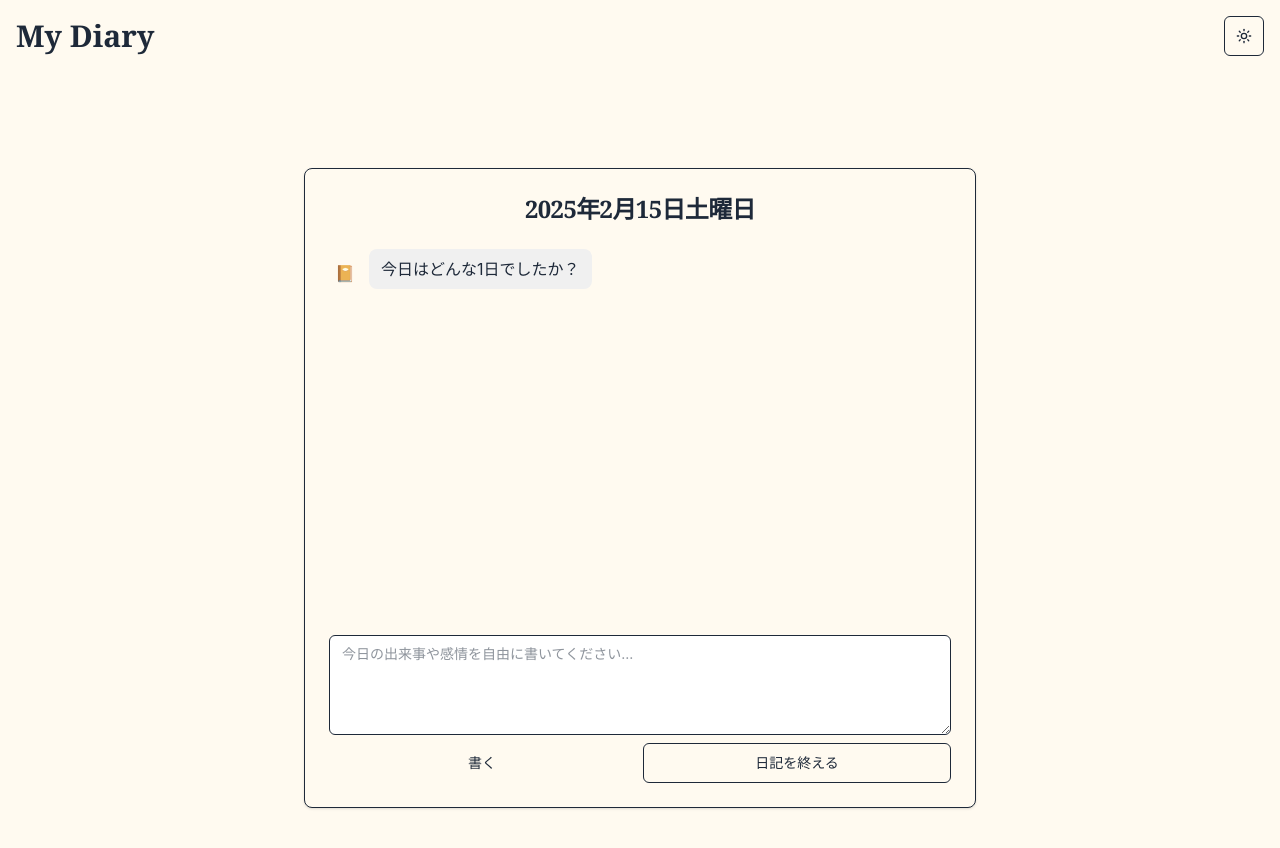
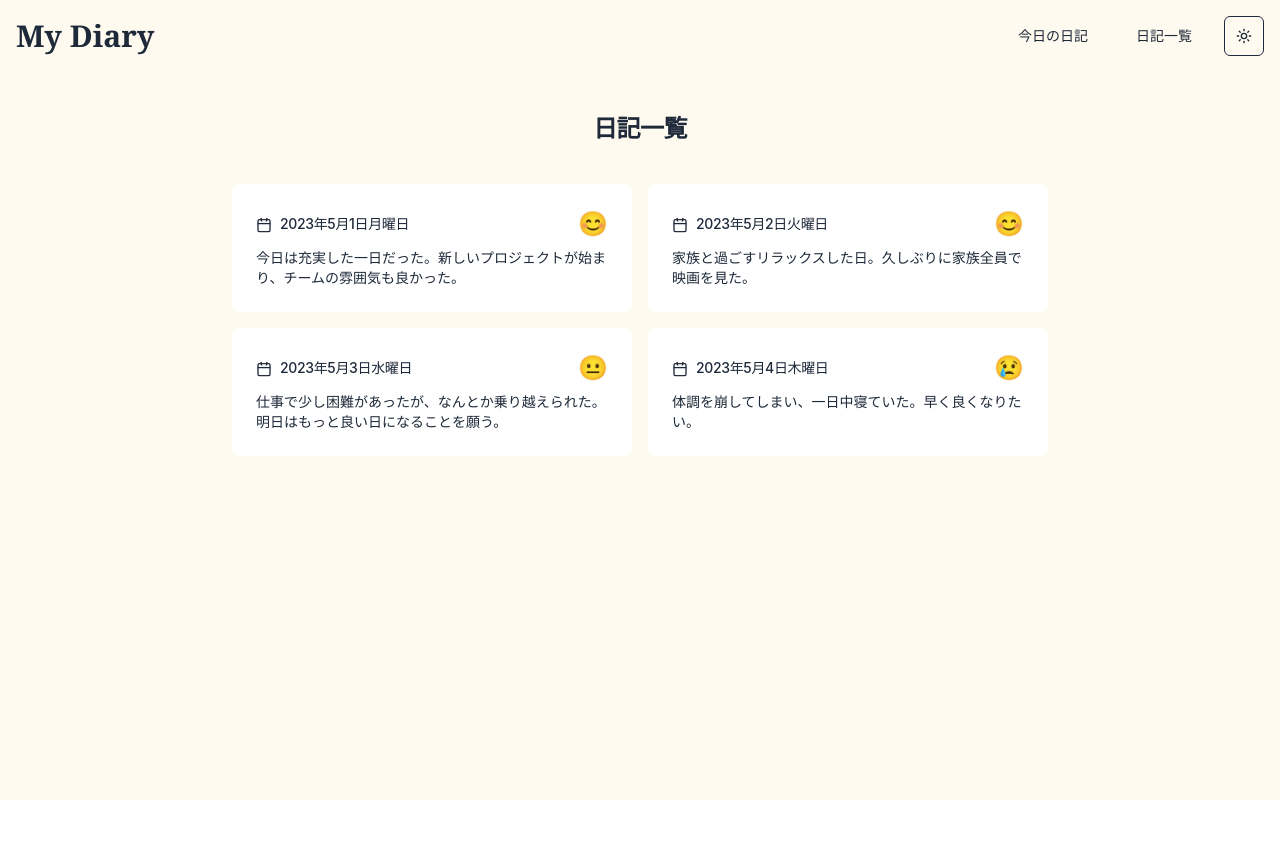
Before and after one commit to Uki884/chat-diary, a Next.js app: page / in a window 1280 px wide. Shown: the top 848 px of the page. After the commit the page ends 800 px from the top, so only its background shows below. Built offline with nearby package versions, Linux system fonts and the light colour scheme.

Commit message:
Add Radix UI Dialog, update layout, and enhance diary history view

```diff
--- a/package.json
+++ b/package.json
@@ -3,13 +3,14 @@
   "version": "0.1.0",
   "private": true,
   "scripts": {
-    "dev": "next dev --turbopack",
+    "dev": "next dev --turbopack -p 3001",
     "build": "next build",
     "start": "next start",
     "lint": "next lint"
   },
   "dependencies": {
     "@radix-ui/react-avatar": "1.1.3",
+    "@radix-ui/react-dialog": "1.1.6",
     "@radix-ui/react-dropdown-menu": "2.1.6",
     "@radix-ui/react-scroll-area": "1.2.3",
     "@radix-ui/react-slot": "1.1.2",
--- a/src/app/layout.tsx
+++ b/src/app/layout.tsx
@@ -1,27 +1,43 @@
-import type React from "react"
-import { ThemeProvider } from "@/components/themeProvider"
+import "./globals.css";
+
+import type React from "react";
+import Link from "next/link";
+import { ThemeProvider } from "@/components/themeProvider";
 import { ModeToggle } from "@/components/mode-toggle";
-import "./globals.css";
+import { Button } from "@/components/ui/button";
 
 export default function RootLayout({
   children,
 }: {
-  children: React.ReactNode
+  children: React.ReactNode;
 }) {
   return (
     <html lang="ja" suppressHydrationWarning>
       <head />
       <body>
-        <ThemeProvider attribute="class" defaultTheme="system" enableSystem disableTransitionOnChange>
+        <ThemeProvider
+          attribute="class"
+          defaultTheme="system"
+          enableSystem
+          disableTransitionOnChange
+        >
           <div className="min-h-screen bg-[#fffaf0] dark:bg-gray-900 text-gray-800 dark:text-white">
             <header className="container mx-auto p-4 flex justify-between items-center">
               <h1 className="text-3xl font-serif font-bold">My Diary</h1>
-              <ModeToggle />
+              <nav className="flex items-center space-x-4">
+                <Link href="/today">
+                  <Button variant="ghost">今日の日記</Button>
+                </Link>
+                <Link href="/">
+                  <Button variant="ghost">日記一覧</Button>
+                </Link>
+                <ModeToggle />
+              </nav>
             </header>
             <main className="container mx-auto p-4">{children}</main>
           </div>
         </ThemeProvider>
       </body>
     </html>
-  )
+  );
 }
--- a/src/app/page.tsx
+++ b/src/app/page.tsx
@@ -1,9 +1,5 @@
-import TodaysDiary from "@/components/TodaysDiary"
+import DiaryHistory from "@/components/DiaryHistory";
 
 export default function Home() {
-  return (
-    <main className="flex min-h-screen flex-col items-center justify-center p-4 bg-[#fffaf0] dark:bg-gray-900">
-      <TodaysDiary />
-    </main>
-  )
+  return <DiaryHistory />;
 }
--- /dev/null
+++ b/src/app/today/page.tsx
@@ -0,0 +1,5 @@
+import TodaysDiary from "@/components/TodaysDiary"
+
+export default function DiaryHistoryPage() {
+  return <TodaysDiary />;
+}
--- a/src/components/DiaryHistory.tsx
+++ b/src/components/DiaryHistory.tsx
@@ -1,63 +1,127 @@
+"use client"
+
 import { useState } from "react"
-import { Button } from "@/components/ui/button"
 import { Card, CardContent, CardHeader, CardTitle } from "@/components/ui/card"
 import { ScrollArea } from "@/components/ui/scroll-area"
+import { Dialog, DialogContent, DialogHeader, DialogTitle, DialogTrigger } from "@/components/ui/dialog"
+import { CalendarIcon, BookOpenIcon } from "lucide-react"
 
 type DiaryEntry = {
   id: number
   date: string
   summary: string
+  mood: "happy" | "neutral" | "sad"
   conversation: { sender: "ai" | "user"; content: string }[]
+}
+
+const moodEmoji = {
+  happy: "😊",
+  neutral: "😐",
+  sad: "😢",
 }
 
 export default function DiaryHistory() {
   const [entries, setEntries] = useState<DiaryEntry[]>([
-    { id: 1, date: "2023-05-01", summary: "A productive day with some challenges", conversation: [] },
-    { id: 2, date: "2023-05-02", summary: "Relaxing day spent with family", conversation: [] },
-    // Add more entries as needed
+    {
+      id: 1,
+      date: "2023-05-01",
+      summary: "今日は充実した一日だった。新しいプロジェクトが始まり、チームの雰囲気も良かった。",
+      mood: "happy",
+      conversation: [],
+    },
+    {
+      id: 2,
+      date: "2023-05-02",
+      summary: "家族と過ごすリラックスした日。久しぶりに家族全員で映画を見た。",
+      mood: "happy",
+      conversation: [],
+    },
+    {
+      id: 3,
+      date: "2023-05-03",
+      summary: "仕事で少し困難があったが、なんとか乗り越えられた。明日はもっと良い日になることを願う。",
+      mood: "neutral",
+      conversation: [],
+    },
+    {
+      id: 4,
+      date: "2023-05-04",
+      summary: "体調を崩してしまい、一日中寝ていた。早く良くなりたい。",
+      mood: "sad",
+      conversation: [],
+    },
   ])
 
-  const [selectedEntry, setSelectedEntry] = useState<DiaryEntry | null>(null)
-
   return (
-    <Card className="w-full max-w-2xl h-[80vh] flex flex-col">
+    <Card className="w-full max-w-4xl h-[80vh] flex flex-col bg-[#fffaf0] dark:bg-gray-800 mx-auto">
       <CardHeader>
-        <CardTitle>Diary History</CardTitle>
+        <CardTitle className="text-2xl font-serif text-center">日記一覧</CardTitle>
       </CardHeader>
       <CardContent className="flex-grow overflow-hidden">
         <ScrollArea className="h-full">
-          {selectedEntry ? (
-            <div>
-              <Button variant="link" onClick={() => setSelectedEntry(null)}>
-                Back to list
-              </Button>
-              <h3 className="text-lg font-semibold mt-2">{selectedEntry.date}</h3>
-              <p className="text-muted-foreground mb-4">{selectedEntry.summary}</p>
-              {selectedEntry.conversation.map((message, index) => (
-                <div key={index} className={`flex ${message.sender === "user" ? "justify-end" : "justify-start"} mb-4`}>
+          <div className="grid grid-cols-1 md:grid-cols-2 gap-4 p-4">
+            {entries.map((entry) => (
+              <Dialog key={entry.id}>
+                <DialogTrigger asChild>
+                  <Card className="cursor-pointer hover:shadow-lg transition-shadow duration-200 bg-white dark:bg-gray-700">
+                    <CardHeader className="flex flex-row items-center justify-between space-y-0 pb-2">
+                      <CardTitle className="text-sm font-medium">
+                        <CalendarIcon className="w-4 h-4 inline-block mr-2" />
+                        {new Date(entry.date).toLocaleDateString("ja-JP", {
+                          year: "numeric",
+                          month: "long",
+                          day: "numeric",
+                          weekday: "long",
+                        })}
+                      </CardTitle>
+                      <div className="text-2xl">{moodEmoji[entry.mood]}</div>
+                    </CardHeader>
+                    <CardContent>
+                      <p className="text-sm text-muted-foreground line-clamp-3">{entry.summary}</p>
+                    </CardContent>
+                  </Card>
+                </DialogTrigger>
+                <DialogContent className="max-w-3xl max-h-[80vh] overflow-y-auto">
+                  <DialogHeader>
+                    <DialogTitle className="flex items-center justify-between">
+                      <span>
+                        <CalendarIcon className="w-5 h-5 inline-block mr-2" />
+                        {new Date(entry.date).toLocaleDateString("ja-JP", {
+                          year: "numeric",
+                          month: "long",
+                          day: "numeric",
+                          weekday: "long",
+                        })}
+                      </span>
+                      <span className="text-2xl">{moodEmoji[entry.mood]}</span>
+                    </DialogTitle>
+                  </DialogHeader>
+                  <div className="mt-4">
+                    <h3 className="text-lg font-semibold mb-2 flex items-center">
+                      <BookOpenIcon className="w-5 h-5 mr-2" />
+                      要約
+                    </h3>
+                    <p>{entry.summary}</p>
+                  </div>
+                  <div className="mt-6">
+                    <h3 className="text-lg font-semibold mb-2">詳細な記録</h3>
+                    {entry.conversation.map((message, index) => (
                       <div
-                    className={`py-2 px-3 rounded-lg ${message.sender === "user" ? "bg-primary text-primary-foreground" : "bg-muted"}`}
+                        key={index}
+                        className={`flex ${message.sender === "user" ? "justify-end" : "justify-start"} mb-4`}
+                      >
+                        <div
+                          className={`py-2 px-3 rounded-lg ${message.sender === "user" ? "bg-blue-100 dark:bg-blue-700" : "bg-gray-100 dark:bg-gray-600"}`}
                         >
                           {message.content}
                         </div>
                       </div>
                     ))}
                   </div>
-          ) : (
-            entries.map((entry) => (
-              <Button
-                key={entry.id}
-                variant="ghost"
-                className="w-full justify-start text-left mb-2"
-                onClick={() => setSelectedEntry(entry)}
-              >
-                <div>
-                  <div className="font-semibold">{entry.date}</div>
-                  <div className="text-sm text-muted-foreground">{entry.summary}</div>
+                </DialogContent>
+              </Dialog>
+            ))}
           </div>
-              </Button>
-            ))
-          )}
         </ScrollArea>
       </CardContent>
     </Card>
--- a/src/components/TodaysDiary.tsx
+++ b/src/components/TodaysDiary.tsx
@@ -37,7 +37,7 @@ export default function TodaysDiary() {
   }
 
   return (
-    <Card className="w-full max-w-2xl h-[80vh] flex flex-col bg-[#fffaf0] dark:bg-gray-800">
+    <Card className="w-full max-w-2xl h-[80vh] flex flex-col bg-[#fffaf0] dark:bg-gray-800 mx-auto">
       <CardHeader className="text-center">
         <CardTitle className="text-2xl font-serif">{date}</CardTitle>
       </CardHeader>
--- a/src/components/ui/card.tsx
+++ b/src/components/ui/card.tsx
@@ -9,7 +9,7 @@ const Card = React.forwardRef<
   <div
     ref={ref}
     className={cn(
-      "rounded-lg border bg-card text-card-foreground shadow-sm",
+      "rounded-lg bg-card text-card-foreground",
       className
     )}
     {...props}
--- /dev/null
+++ b/src/components/ui/dialog.tsx
@@ -0,0 +1,122 @@
+"use client"
+
+import * as React from "react"
+import * as DialogPrimitive from "@radix-ui/react-dialog"
+import { X } from "lucide-react"
+
+import { cn } from "@/lib/utils"
+
+const Dialog = DialogPrimitive.Root
+
+const DialogTrigger = DialogPrimitive.Trigger
+
+const DialogPortal = DialogPrimitive.Portal
+
+const DialogClose = DialogPrimitive.Close
+
+const DialogOverlay = React.forwardRef<
+  React.ElementRef<typeof DialogPrimitive.Overlay>,
+  React.ComponentPropsWithoutRef<typeof DialogPrimitive.Overlay>
+>(({ className, ...props }, ref) => (
+  <DialogPrimitive.Overlay
+    ref={ref}
+    className={cn(
+      "fixed inset-0 z-50 bg-black/80  data-[state=open]:animate-in data-[state=closed]:animate-out data-[state=closed]:fade-out-0 data-[state=open]:fade-in-0",
+      className
+    )}
+    {...props}
+  />
+))
+DialogOverlay.displayName = DialogPrimitive.Overlay.displayName
+
+const DialogContent = React.forwardRef<
+  React.ElementRef<typeof DialogPrimitive.Content>,
+  React.ComponentPropsWithoutRef<typeof DialogPrimitive.Content>
+>(({ className, children, ...props }, ref) => (
+  <DialogPortal>
+    <DialogOverlay />
+    <DialogPrimitive.Content
+      ref={ref}
+      className={cn(
+        "fixed left-[50%] top-[50%] z-50 grid w-full max-w-lg translate-x-[-50%] translate-y-[-50%] gap-4 border bg-background p-6 shadow-lg duration-200 data-[state=open]:animate-in data-[state=closed]:animate-out data-[state=closed]:fade-out-0 data-[state=open]:fade-in-0 data-[state=closed]:zoom-out-95 data-[state=open]:zoom-in-95 data-[state=closed]:slide-out-to-left-1/2 data-[state=closed]:slide-out-to-top-[48%] data-[state=open]:slide-in-from-left-1/2 data-[state=open]:slide-in-from-top-[48%] sm:rounded-lg",
+        className
+      )}
+      {...props}
+    >
+      {children}
+      <DialogPrimitive.Close className="absolute right-4 top-4 rounded-sm opacity-70 ring-offset-background transition-opacity hover:opacity-100 focus:outline-none focus:ring-2 focus:ring-ring focus:ring-offset-2 disabled:pointer-events-none data-[state=open]:bg-accent data-[state=open]:text-muted-foreground">
+        <X className="h-4 w-4" />
+        <span className="sr-only">Close</span>
+      </DialogPrimitive.Close>
+    </DialogPrimitive.Content>
+  </DialogPortal>
+))
+DialogContent.displayName = DialogPrimitive.Content.displayName
+
+const DialogHeader = ({
+  className,
+  ...props
+}: React.HTMLAttributes<HTMLDivElement>) => (
+  <div
+    className={cn(
+      "flex flex-col space-y-1.5 text-center sm:text-left",
+      className
+    )}
+    {...props}
+  />
+)
+DialogHeader.displayName = "DialogHeader"
+
+const DialogFooter = ({
+  className,
+  ...props
+}: React.HTMLAttributes<HTMLDivElement>) => (
+  <div
+    className={cn(
+      "flex flex-col-reverse sm:flex-row sm:justify-end sm:space-x-2",
+      className
+    )}
+    {...props}
+  />
+)
+DialogFooter.displayName = "DialogFooter"
+
+const DialogTitle = React.forwardRef<
+  React.ElementRef<typeof DialogPrimitive.Title>,
+  React.ComponentPropsWithoutRef<typeof DialogPrimitive.Title>
+>(({ className, ...props }, ref) => (
+  <DialogPrimitive.Title
+    ref={ref}
+    className={cn(
+      "text-lg font-semibold leading-none tracking-tight",
+      className
+    )}
+    {...props}
+  />
+))
+DialogTitle.displayName = DialogPrimitive.Title.displayName
+
+const DialogDescription = React.forwardRef<
+  React.ElementRef<typeof DialogPrimitive.Description>,
+  React.ComponentPropsWithoutRef<typeof DialogPrimitive.Description>
+>(({ className, ...props }, ref) => (
+  <DialogPrimitive.Description
+    ref={ref}
+    className={cn("text-sm text-muted-foreground", className)}
+    {...props}
+  />
+))
+DialogDescription.displayName = DialogPrimitive.Description.displayName
+
+export {
+  Dialog,
+  DialogPortal,
+  DialogOverlay,
+  DialogClose,
+  DialogTrigger,
+  DialogContent,
+  DialogHeader,
+  DialogFooter,
+  DialogTitle,
+  DialogDescription,
+}
```
Also changed, not shown: .specstory/history/.what-is-this.md (added), 1 other file (tests, documents, lock files or other folders). Lines whose indentation alone changed are shown as unchanged.
